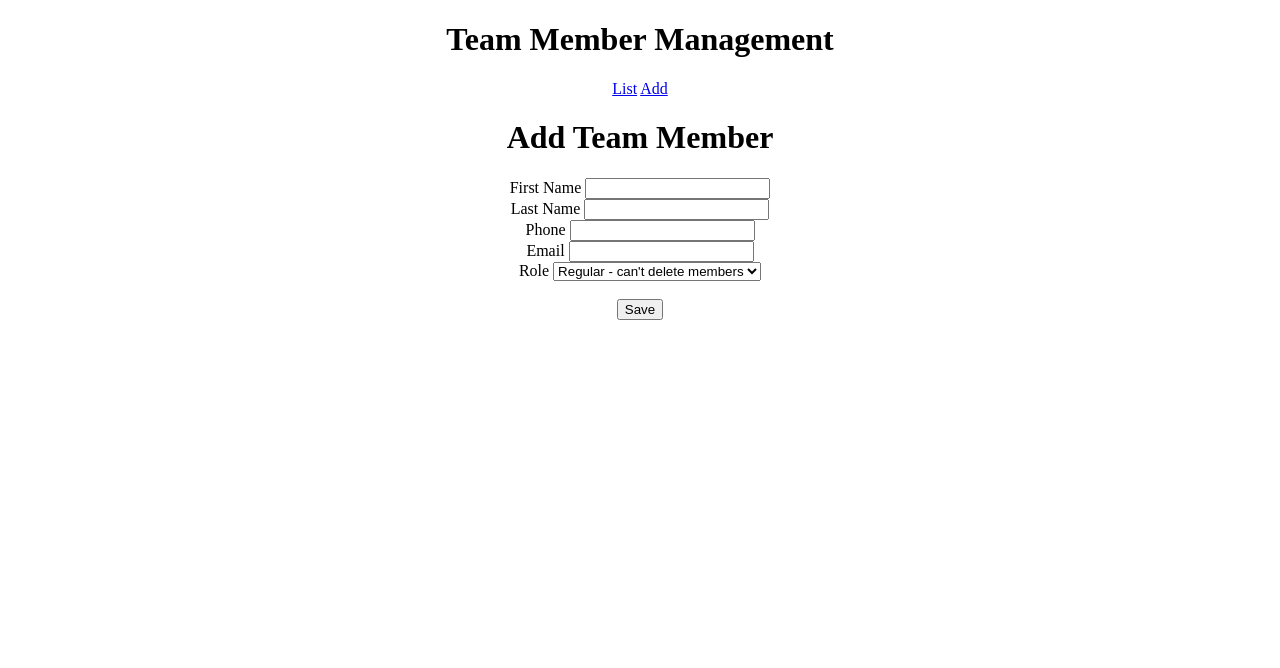
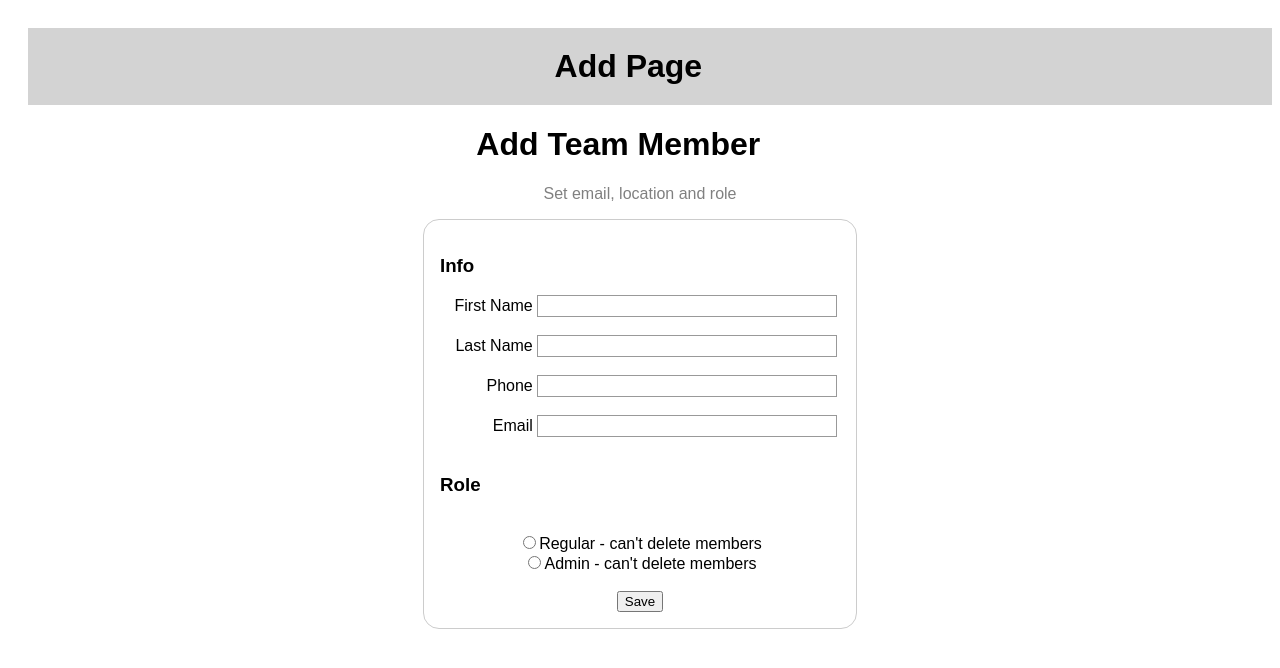
Before and after one commit to DhairyaBhavsar11/Team_Member_management, a Django app: template Django/team_manager/templates/add.html in a window 1280 px wide. Shown: the top 668 px of the page. Run offline with Django 3.2, Linux system fonts and the light colour scheme; the template is opened without the code that fills it, so the values that code supplies are empty.

Commit message:
Apply style to web application and bug fix.

```diff
--- a/Django/team_manager/team_manager/settings.py
+++ b/Django/team_manager/team_manager/settings.py
@@ -16,6 +16,7 @@ import os.path
 # Build paths inside the project like this: BASE_DIR / 'subdir'.
 BASE_DIR = os.path.dirname(os.path.dirname(os.path.abspath(__file__)))
 TEMP_DIR = os.path.join(BASE_DIR, 'templates')
+STATICFILES_DIRS = (os.path.join(BASE_DIR, 'static'),)
 
 # Quick-start development settings - unsuitable for production
 # See https://docs.djangoproject.com/en/4.1/howto/deployment/checklist/
--- a/Django/team_manager/templates/add.html
+++ b/Django/team_manager/templates/add.html
@@ -1,26 +1,80 @@
 {% extends 'base.html' %}
 
 {% block content %}
+<style>
+header {
+  background-color: lightgray;
+  text-align: center;
+  padding: 10px;
+  width: 100%;
+}
+
+form {
+  margin: 0 auto;
+  width: 400px;
+  padding: 1em;
+  border: 1px solid #ccc;
+  border-radius: 1em;
+}
+label {
+
+  display: inline-block;
+  width: 90px;
+  text-align: right;
+}
+input,
+textarea {
+  font: 1em sans-serif;
+  width: 300px;
+  box-sizing: border-box;
+  border: 1px solid #999;
+  gap: 2rem;
+}
+input[type=radio] {
+  width: auto;
+  vertical-align: auto;
+}
+
+p{
+  color: gray;
+}
+h3{
+  text-align: left;
+}
+nav{
+  visibility: hidden;
+}
+
+</style>
+<header>
+  <h1>Add Page</h1>
+</header>
 <h1>Add Team Member</h1>
+<p>Set email, location and role</p>
 <form method="post">
   {% csrf_token %}
+  <h3>Info</h3>
   <label for="first_name">First Name</label>
   <input type="text" id="first_name" name="first_name" required>
-  <br>
+  <br><br>
   <label for="last_name">Last Name</label>
   <input type="text" id="last_name" name="last_name" required>
-  <br>
+  <br><br>
   <label for="phone">Phone</label>
   <input type="text" id="phone" name="phone" required>
-  <br>
+  <br><br>
   <label for="email">Email</label>
   <input type="email" id="email" name="email" required>
+  <br><br>
+  <h3 for="role">Role</h3>
   <br>
-  <label for="role">Role</label>
-  <select id="role" name="role">
+  <input type="radio" title="role" name="role" value="regular">Regular - can't delete members
+  <br>
+  <input type="radio" title="role" name="role" value="admin">Admin - can't delete members
+  <!-- <select id="role" name="role">
     <option value="regular">Regular - can't delete members</option>
     <option value="admin">Admin - can't delete members</option>
-  </select>
+  </select> -->
   <br><br>
   <button type="submit">Save</button>
 </form>
--- a/Django/team_manager/templates/base.html
+++ b/Django/team_manager/templates/base.html
@@ -2,16 +2,37 @@
 <html>
 <head>
   <title>Team Member Management</title>
+  <style>
+    body {
+    font-family: Arial, sans-serif;
+  }
+
+  header h1 {
+    margin: 10px;
+  }
+
+  nav a {
+    float: right;
+    margin-top: 100px;
+    margin-right: 40px;
+    font-style: normal;
+    text-decoration: none;
+    color: blue;
+    font-size: 40px;
+
+  }
+
+  main {
+    padding: 20px;
+  }
+
+  </style>
 </head>
 <body>
   <center>
-  <header>
-    <h1>Team Member Management</h1>
-  </header>
   <nav>
-    <a href="{% url 'list' %}">List</a>
-    <a href="{% url 'add' %}">Add</a>
-  </nav>
+    <a href="{% url 'add' %}">+</a>
+</nav>
   <main>
     {% block content %}
     {% endblock %}
```
Also changed, not shown: Django/team_manager/members/views.py (+7 -2 lines), Django/team_manager/templates/edit.html (+64 -7 lines), Django/team_manager/templates/list.html (+42 -4 lines), Django/team_manager/db.sqlite3.
